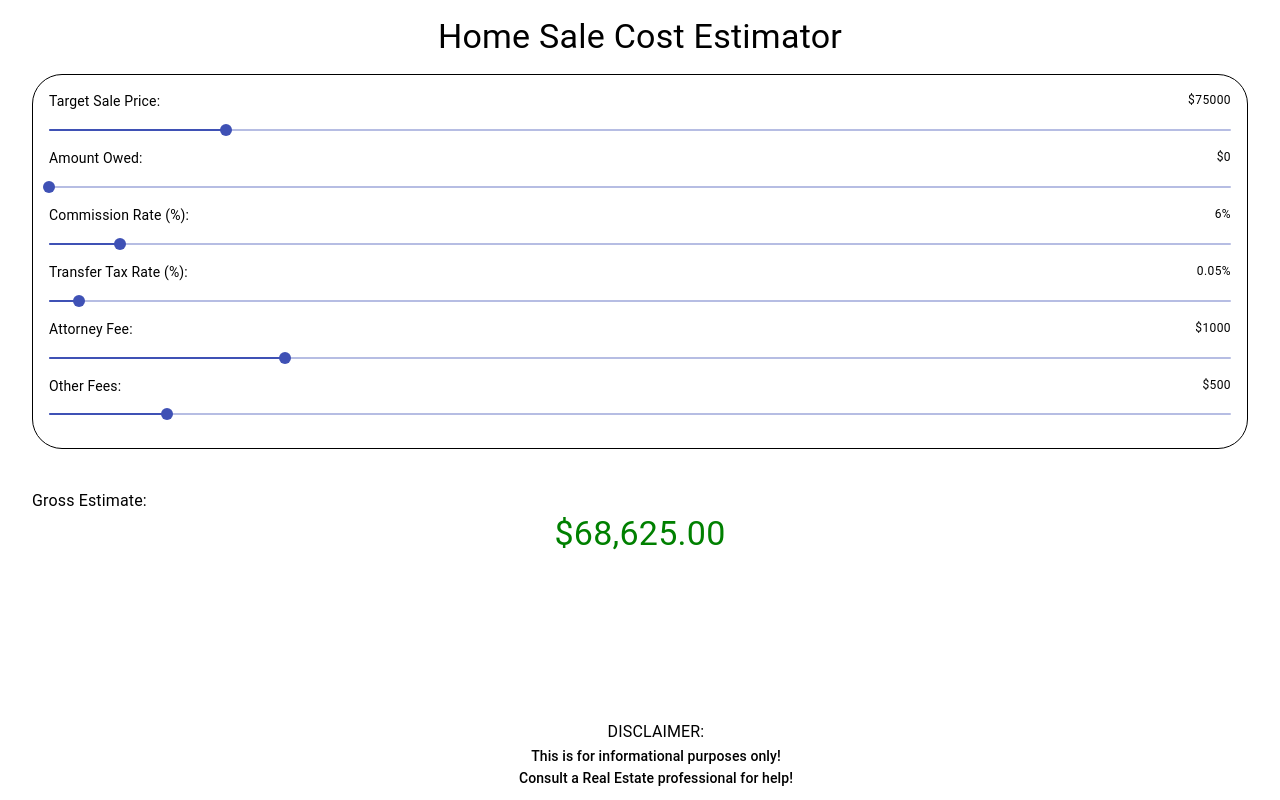
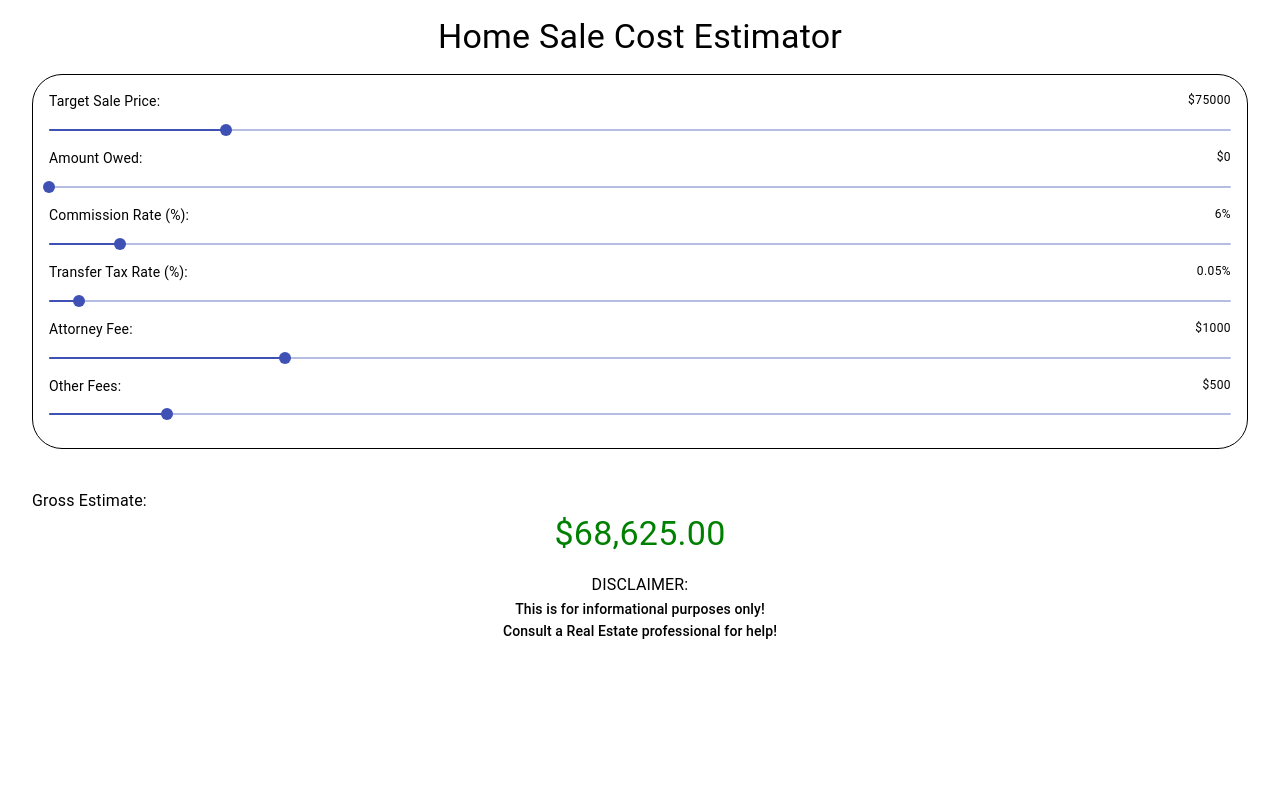
Before and after one commit to jeffn12/home-sale-tools, a React (Create React App) app: page / in a window 1280 px wide. Built offline with nearby package versions, Linux system fonts and the light colour scheme.

Commit message:
fix: footer position overlap

```diff
--- a/src/App.js
+++ b/src/App.js
@@ -11,13 +11,7 @@ function App() {
         Home Sale Cost Estimator
       </Typography>
       <DetailInput />
-      <Box
-        width={1}
-        style={{
-          position: 'absolute',
-          bottom: '10px',
-        }}
-      >
+      <Box width={1}>
         <Typography align="center" variant="subtitle1">
           DISCLAIMER:
         </Typography>
```
